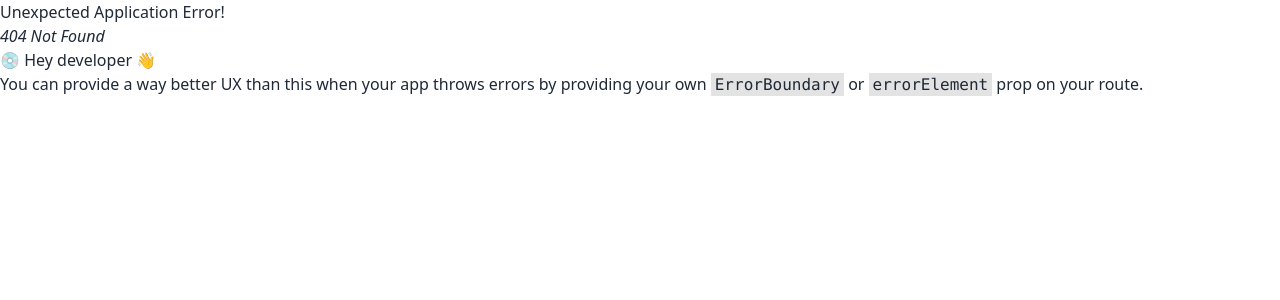
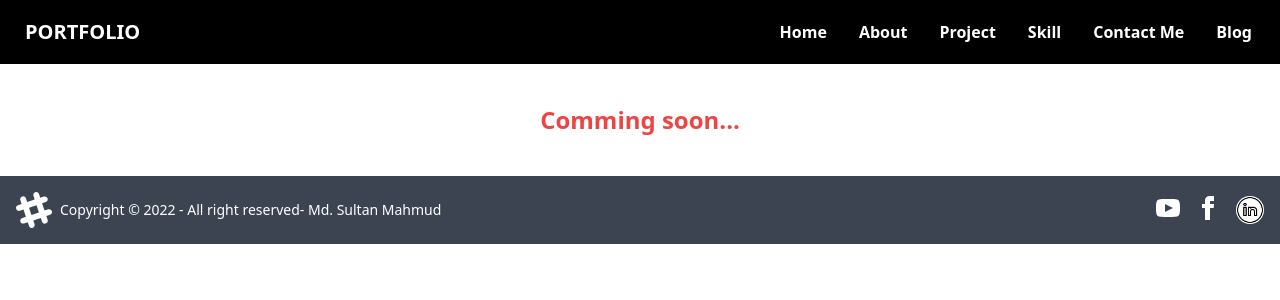
Before and after one commit to mdsultanmahmud/portfolio-website, a React (Vite) app: page /blog in a window 1280 px wide. Before the commit this address had no page. Shown: the top 300 px of the page. Built offline with nearby package versions, Linux system fonts and the light colour scheme.

Commit message:
blog design done

```diff
--- /dev/null
+++ b/src/pages/Blog/Blog.jsx
@@ -0,0 +1,11 @@
+import React from 'react';
+
+const Blog = () => {
+    return (
+        <div>
+            <h1 className='text-center text-red-500 font-bold text-2xl my-10'>Comming soon...</h1>
+        </div>
+    );
+};
+
+export default Blog;
--- /dev/null
+++ b/src/pages/Home/Project/Details.jsx
@@ -0,0 +1,11 @@
+import React from 'react';
+
+const Details = () => {
+    return (
+        <div>
+            <h1>Here is project details</h1>
+        </div>
+    );
+};
+
+export default Details;
--- a/src/pages/Home/Project/ShowProject.jsx
+++ b/src/pages/Home/Project/ShowProject.jsx
@@ -1,7 +1,8 @@
 import React from 'react';
 import './ShowProject.css'
+import { Link } from 'react-router-dom';
 const ShowProject = ({ project }) => {
-    const { name, live, image, price } = project
+    const { name, live, image, price,id } = project
     console.log(project)
     return (
         <div>
@@ -9,7 +10,7 @@ const ShowProject = ({ project }) => {
             <h1 className='text-xl my-2 font-semibold text-green-700'>Name: {name}</h1>
             <h2 className='text-sm font-bold'>Price: ${price}</h2>
             <div className='mt-4'>
-                <button className='btn btn-outline btn-secondary mr-4'>Buy</button>
+                <Link to={`/details/${id}`}><button className='btn btn-outline btn-secondary mr-4'>Details</button></Link>
                 <a href={live} target='_blank' className='btn btn-outline btn-secondary'>Live Preview</a>
             </div>
         </div>
--- a/src/pages/SharePage/Navbar/Navbar.jsx
+++ b/src/pages/SharePage/Navbar/Navbar.jsx
@@ -9,6 +9,7 @@ const Navbar = () => {
         <li><a href='#project' className='font-semibold text-white hover:text-red-600'>Project</a></li>
         <li><a href='#skills' className='font-semibold text-white hover:text-red-600'>Skill</a></li>
         <li><a href='#contact' className='font-semibold text-white hover:text-red-600'>Contact Me</a></li>
+        <li><Link to={'/blog'} href='#contact' className='font-semibold text-white hover:text-red-600'>Blog</Link></li>
     </>
     return (
         <div>
```
Also changed, not shown: src/App.jsx (+10 -0 lines).
